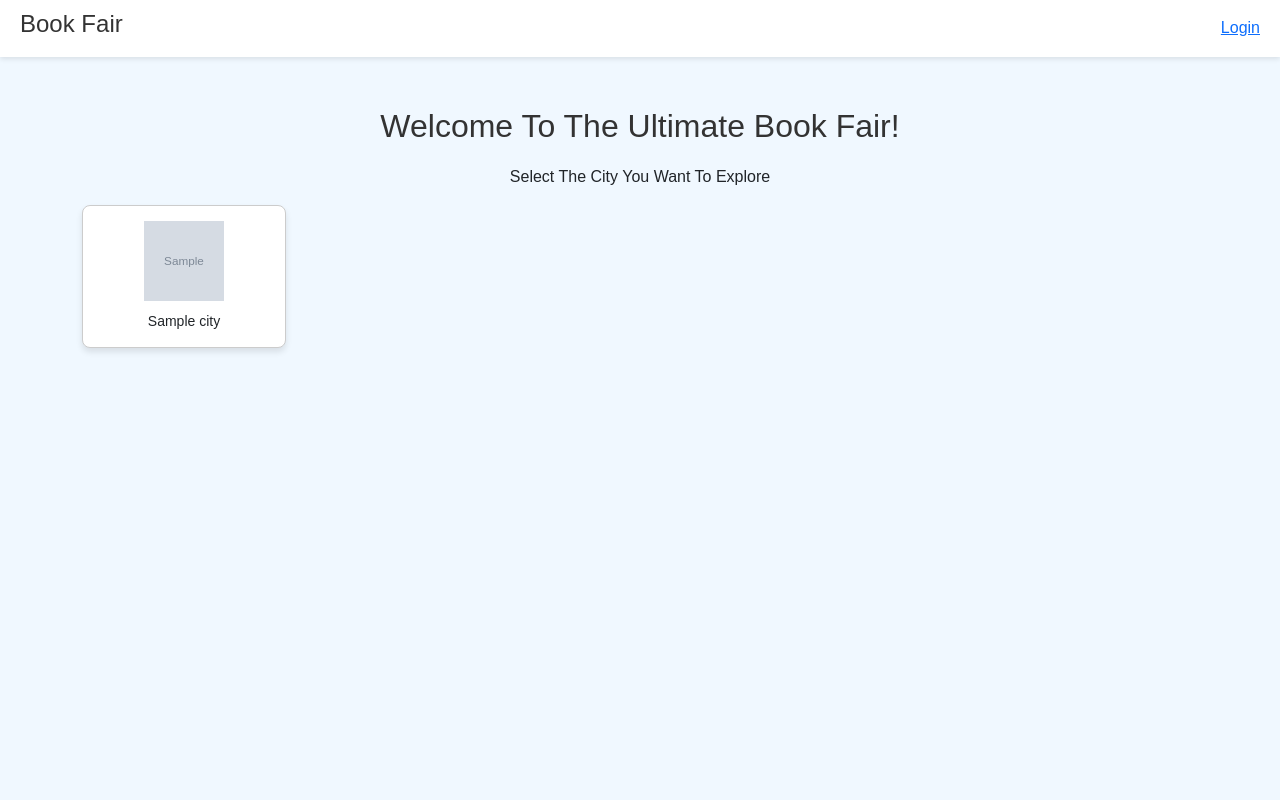
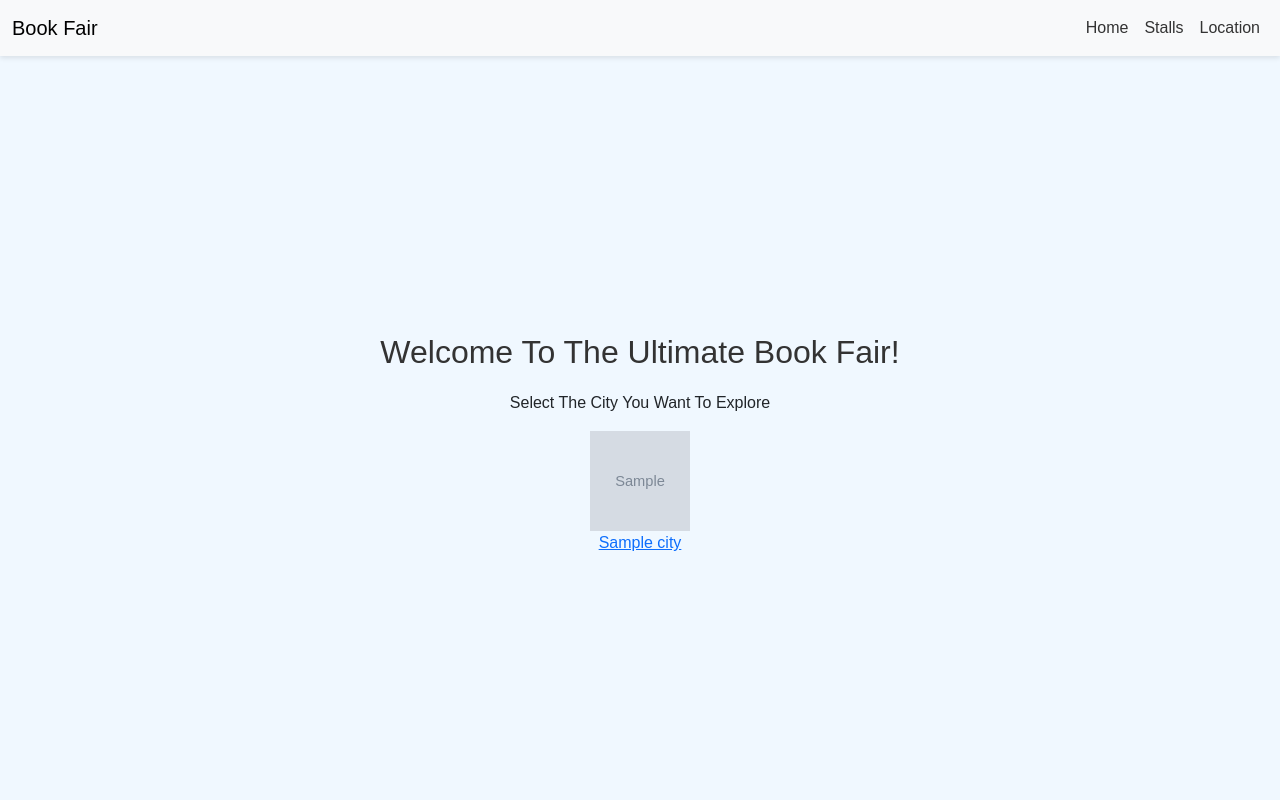
Before and after one commit to AakashRayar/Book-fair, a Django app: template book/templates/book/index.html in a window 1280 px wide. Run offline with Django 5.2, Linux system fonts and the light colour scheme; the template is opened without the code that fills it: most values are stand-ins (such as "Sample title", 1, 10 or a date in 2020); grey boxes marked "Sample" are stand-in pictures.

Commit message:
updated code

```diff
--- /dev/null
+++ b/book/templates/book/base.html
@@ -0,0 +1,145 @@
+<!DOCTYPE html>
+<html lang="en">
+
+<head>
+  {% load static %}
+  <meta charset="UTF-8">
+  <meta name="viewport" content="width=device-width, initial-scale=1.0">
+  <title>{% block title %}Book Fair{% endblock %}</title>
+  <link href="https://cdn.jsdelivr.net/npm/bootstrap@5.3.0-alpha1/dist/css/bootstrap.min.css" rel="stylesheet">
+  <style>
+    body {
+      font-family: Arial, sans-serif;
+      margin: 0;
+      padding: 0;
+      background-color: #f0f8ff;
+      height: 100vh;
+      display: flex;
+      flex-direction: column;
+    }
+
+    header {
+      background-color: #fff;
+      box-shadow: 0 2px 5px rgba(0, 0, 0, 0.1);
+    }
+
+    .navbar-toggler {
+      border: none;
+      outline: none;
+      position: relative;
+      width: 40px;
+      height: 40px;
+      display: flex;
+      align-items: center;
+      justify-content: center;
+      cursor: pointer;
+      background-color: transparent;
+    }
+
+    .navbar-toggler:focus {
+      box-shadow: none;
+    }
+
+    .navbar-toggler span {
+      width: 30px;
+      height: 4px;
+      background-color: #333;
+      position: absolute;
+      border-radius: 2px;
+      transition: all 0.3s ease-in-out;
+    }
+
+    .navbar-toggler span:nth-child(1) {
+      top: 10px;
+    }
+
+    .navbar-toggler span:nth-child(2) {
+      top: 18px;
+    }
+
+    .navbar-toggler span:nth-child(3) {
+      top: 26px;
+    }
+
+    .navbar-toggler.collapsed span:nth-child(1) {
+      transform: rotate(45deg);
+      top: 18px;
+    }
+
+    .navbar-toggler.collapsed span:nth-child(2) {
+      opacity: 0;
+    }
+
+    .navbar-toggler.collapsed span:nth-child(3) {
+      transform: rotate(-45deg);
+      top: 18px;
+    }
+
+    .navbar-nav .nav-link {
+      color: #333;
+    }
+
+    .navbar-nav .nav-link:hover {
+      color: #007bff;
+    }
+
+    main {
+      flex: 1;
+      display: flex;
+      flex-direction: column;
+      justify-content: center;
+      align-items: center;
+      text-align: center;
+    }
+
+    h2 {
+      color: #333;
+      margin-bottom: 20px;
+    }
+  </style>
+</head>
+
+<body>
+  <header>
+    <nav class="navbar navbar-expand-lg navbar-light bg-light">
+      <div class="container-fluid">
+        <a class="navbar-brand" href="{% url 'index' %}">Book Fair</a>
+        <button class="navbar-toggler" type="button" data-bs-toggle="collapse" data-bs-target="#navbarNav"
+          aria-controls="navbarNav" aria-expanded="false" aria-label="Toggle navigation">
+          <span></span>
+          <span></span>
+          <span></span>
+        </button>
+        <div class="collapse navbar-collapse" id="navbarNav">
+          <ul class="navbar-nav ms-auto">
+            <li class="nav-item">
+              <a class="nav-link" href="{% url 'index' %}">Home</a>
+            </li>
+            <li class="nav-item">
+              <a class="nav-link" href="{% url 'stall_details' %}">Stalls</a>
+            </li>
+            <li class="nav-item">
+              <a class="nav-link" href="{% url 'shortest_path' %}">Location</a>
+            </li>
+          </ul>
+        </div>
+      </div>
+    </nav>
+  </header>
+
+  <main>
+    {% block content %}
+    <!-- Content will go here -->
+    {% endblock %}
+  </main>
+
+  <script src="https://cdn.jsdelivr.net/npm/bootstrap@5.3.0-alpha1/dist/js/bootstrap.bundle.min.js"></script>
+  <script>
+    // Add/remove the 'collapsed' class on the navbar-toggler button to trigger the animations
+    document.querySelector('.navbar-toggler').addEventListener('click', function () {
+      this.classList.toggle('collapsed');
+    });
+  </script>
+</body>
+
+</html>
--- a/book/templates/book/index.html
+++ b/book/templates/book/index.html
@@ -1,100 +1,32 @@
-<!DOCTYPE html>
-<html lang="en">
+{% extends 'book/base.html' %}
 
-<head>
 {% load static %}
-  <meta charset="UTF-8">
-  <meta name="viewport" content="width=device-width, initial-scale=1.0">
-  <title>Book Fair</title>
-  <link href="https://cdn.jsdelivr.net/npm/bootstrap@5.3.0-alpha1/dist/css/bootstrap.min.css" rel="stylesheet">
-  <style>
-    body {
-      font-family: Arial, sans-serif;
-      margin: 0;
-      padding: 0;
-      background-color: #f0f8ff;
-    }
 
-    header {
-      background-color: #fff;
-      padding: 10px 20px;
-      display: flex;
-      justify-content: space-between;
-      align-items: center;
-      box-shadow: 0 2px 5px rgba(0, 0, 0, 0.1);
-    }
+{% block title %}Home - Book Fair{% endblock %}
 
-    header h1 {
-      font-size: 24px;
-      color: #333;
-    }
-
-    main {
-      padding: 50px 20px;
-    }
-
-    h2 {
-      color: #333;
-      margin-bottom: 20px;
-    }
-
-    .city {
-      padding: 15px;
-      border: 1px solid #ccc;
-      border-radius: 8px;
-      background: #fff;
-      text-align: center;
-      box-shadow: 0 4px 6px rgba(0, 0, 0, 0.1);
-      cursor: pointer;
-    }
-
-    .city:hover {
-      background-color: #e0f7fa;
-      transform: scale(1.05);
-      transition: all 0.3s ease;
-    }
-
-    .city img {
-      width: 80px;
-      height: 80px;
-      margin-bottom: 10px;
-    }
-
-    .city p {
-      font-size: 14px;
-      margin: 0;
-    }
-  </style>
-</head>
-
-<body>
-  <header>
-    <h1>Book Fair</h1>
-    <a href="#" class="login-btn">Login</a>
-  </header>
+{% block content %}
 <main>
-    <div class="container text-center">
+  <div class="container text-center mt-5">
     <h2>Welcome To The Ultimate Book Fair!</h2>
     <p>Select The City You Want To Explore</p>
   </div>
 
-    <!-- Start of Grid System (two rows, five columns each) -->
+  <!-- Start of Grid System (dynamic content) -->
   <div class="container">
-      <div class="row row-cols-1 row-cols-md-5 g-4">
+    <div class="row row-cols-1 row-cols-md-5 g-4 d-flex justify-content-center">
       {% for city in cities %}
-        <div class="col">
-          <div class="city" onclick="alert('{{ city.name }}')">
-            <img src="{% static 'book/images/'|add:city.image %}" alt="{{ city.name }}">
+      <a href="{% url 'stall_details' %}">
+        <div class="col ">
+          <div class="city d-flex flex-column justify-content-center align-items-center">
+            <img src="{% static 'book/images/'|add:city.image %}" alt="{{ city.name }}"
+              style="width: 100px; height: 100px;">
             <p>{{ city.name }}</p>
           </div>
         </div>
+      </a>
       {% endfor %}
     </div>
   </div>
   <!-- End of Grid System -->
-
 </main>
-  <script src="https://cdn.jsdelivr.net/npm/bootstrap@5.3.0-alpha1/dist/js/bootstrap.bundle.min.js"></script>
-</body>
-
-</html>
+{% endblock %}
--- a/book/templates/book/shortest_path.html
+++ b/book/templates/book/shortest_path.html
@@ -56,6 +56,11 @@
 </head>
 
 <body>
+  {% extends 'book/base.html' %}
+
+  {% block title %}Location - Book Fair{% endblock %}
+
+  {% block content %}
   <div class="container mt-5">
     <h1>Find Stalls</h1>
     <form id="shortestPathForm" class="mb-4">
@@ -130,6 +135,7 @@
         });
     });
   </script>
+  {% endblock %}
 </body>
 
 </html>
```
Also changed, not shown: book/templates/book/stall_details.html (+24 -3 lines), scripts/shortest_path.py (+31 -5 lines), 1 other file. Lines whose indentation alone changed are shown as unchanged.
